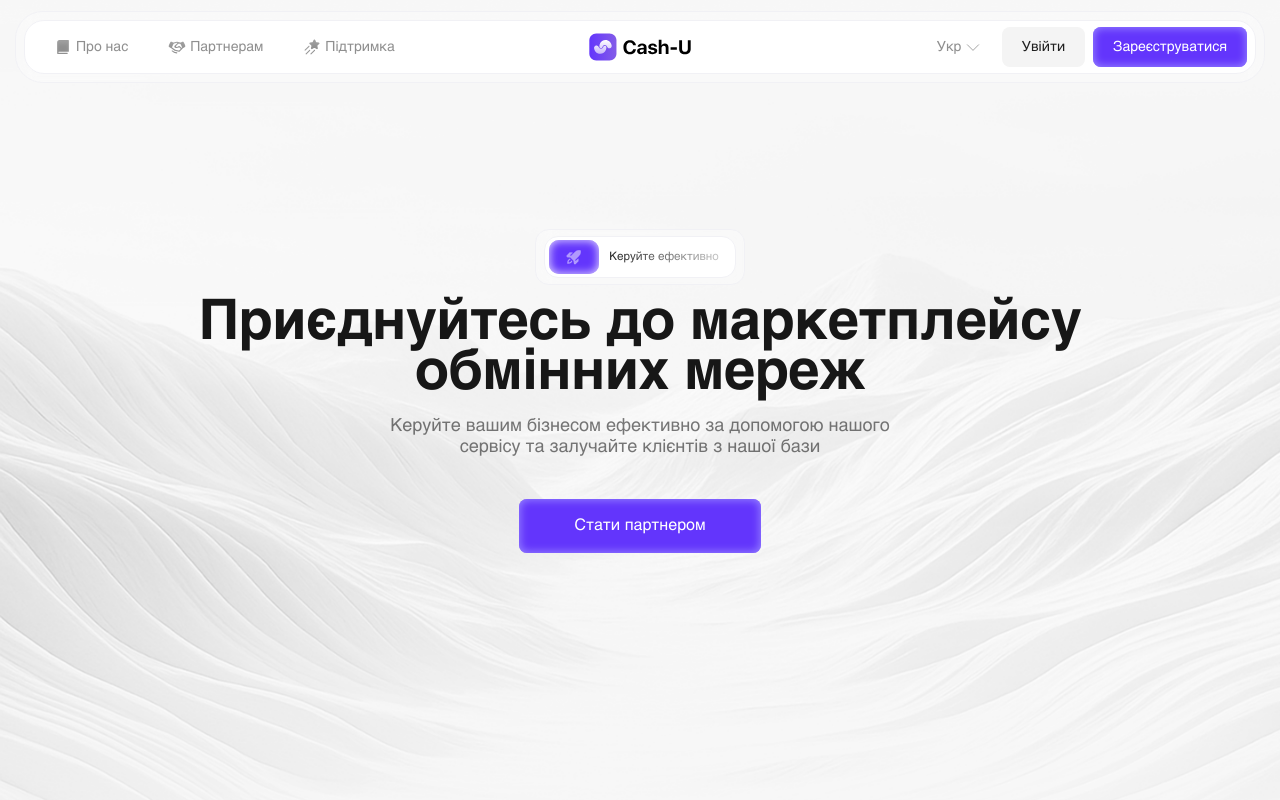
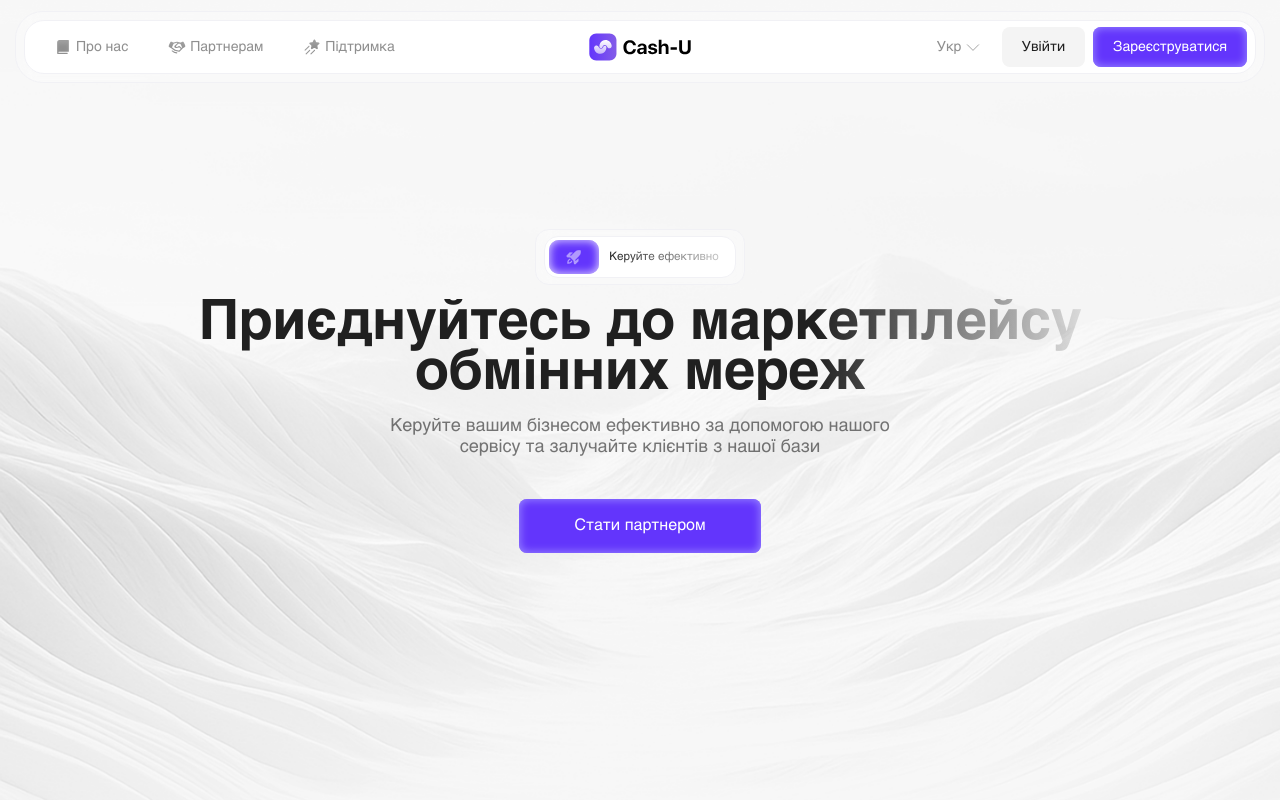
Before and after one commit to densavi/cash-u, a Next.js app: page /join-marketplace in a window 1280 px wide. Built offline with nearby package versions, Linux system fonts and the light colour scheme.

Commit message:
page 2 fix

```diff
--- a/package.json
+++ b/package.json
@@ -13,6 +13,7 @@
     "react": "19.1.0",
     "react-dom": "19.1.0",
     "react-masonry-css": "^1.0.16",
+    "react-modal": "^3.16.3",
     "sass": "^1.93.2"
   }
 }
--- a/src/app/globals.css
+++ b/src/app/globals.css
@@ -117,6 +117,10 @@ img {
     letter-spacing: -.5px;
     line-height: .9;
     font-size: 56px;
+    background: linear-gradient(180.02deg, #202020 0.02%, rgba(32, 32, 32, 0) 137.97%);
+    -webkit-background-clip: text;
+    background-clip: text;
+    color: transparent;
     @media (max-width: 768px) {
         font-size: 38px;
     }
--- a/src/app/page.js
+++ b/src/app/page.js
@@ -1,4 +1,3 @@
-// import Image from "next/image";
 import MarketplaceExchangers from "@/sections/MarketplaceExchangers/MarketplaceExchangers";
 import ForClients from "@/sections/ForClients/ForClients";
 import ForPartners from "@/sections/ForPartners/ForPartners";
@@ -39,7 +38,7 @@ export default function Home() {
 
     return (
         <>
-            <MarketplaceExchangers/>
+            <MarketplaceExchangers />
             <ForClients sectionData={ClientsData}/>
             <ForPartners/>
             <div className="footer-bg">
--- a/src/sections/HeroSection/HeroSection.module.css
+++ b/src/sections/HeroSection/HeroSection.module.css
@@ -12,6 +12,10 @@
     margin: 0 auto 16px;
     position: relative;
     z-index: 1;
+    background: linear-gradient(93.29deg, #202020 69.54%, rgba(32, 32, 32, 0) 103.39%);
+    -webkit-background-clip: text;
+    background-clip: text;
+    color: transparent;
     @media (max-width: 768px) {
         margin-bottom: 24px;
     }
--- a/src/sections/HowWork/HowWork.module.css
+++ b/src/sections/HowWork/HowWork.module.css
@@ -96,6 +96,10 @@
     line-height: .9;
     letter-spacing: -.5px;
     max-width: 70%;
+    background: linear-gradient(177.56deg, #202020 2.04%, rgba(32, 32, 32, 0) 147.02%);
+    -webkit-background-clip: text;
+    background-clip: text;
+    color: transparent;
     @media (max-width: 745px) {
         font-size: 20px;
     }
```
Also changed, not shown: src/sections/MarketplaceExchangers/List.jsx (+7 -1 lines), 1 other file (tests, documents, lock files or other folders).
